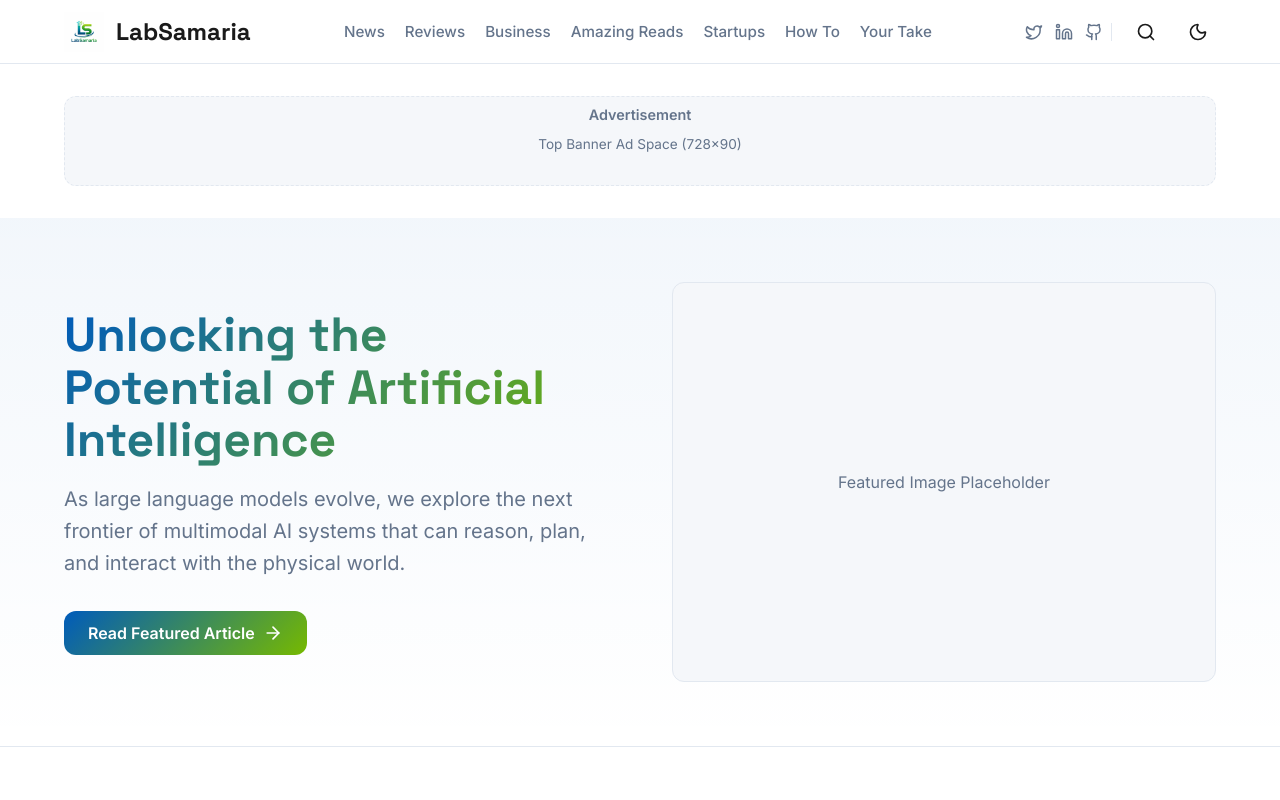
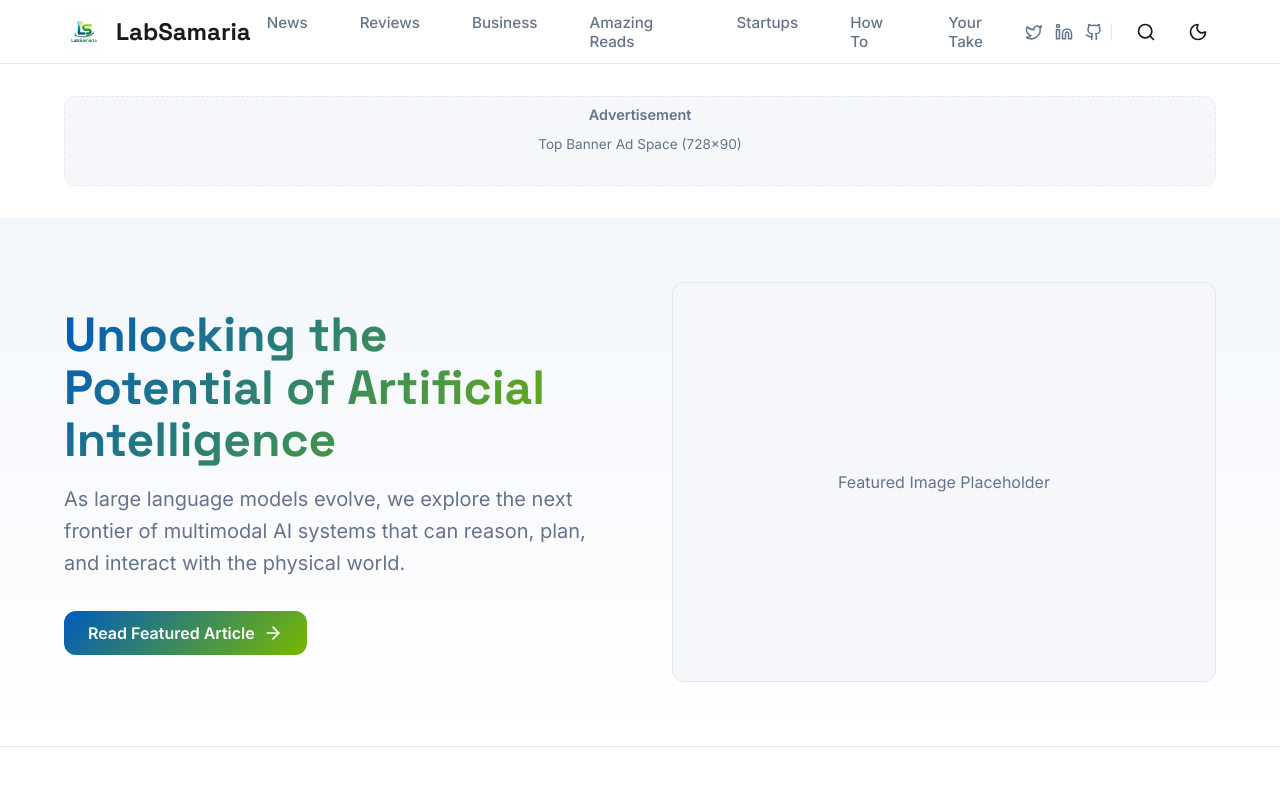
Before and after one commit to papamroma/LabSamaria, a Next.js app: page / in a window 1280 px wide. Shown: the top 800 px of the page. Built offline with nearby package versions, Linux system fonts and the light colour scheme.

Commit message:
Added active state indicator for navigation - green background when category is selected

```diff
--- a/src/components/Header.module.css
+++ b/src/components/Header.module.css
@@ -48,11 +48,28 @@
 .navLink {
     color: var(--muted);
     font-weight: 500;
-    transition: color 0.2s ease;
+    transition: all 0.2s ease;
+    padding: 0.5rem 1rem;
+    border-radius: 4px;
+    position: relative;
 }
 
 .navLink:hover {
-    color: var(--color-primary);
+    color: var(--foreground);
+    background-color: rgba(118, 185, 0, 0.1);
+}
+
+.navLink:active,
+.navLink.active {
+    background-color: var(--color-secondary);
+    color: white;
+}
+
+/* Active state for current page */
+.navLink[aria-current="page"] {
+    background-color: var(--color-secondary);
+    color: white;
+    font-weight: 600;
 }
 
 .socialIcons {
@@ -124,13 +141,22 @@
 .mobileNavLink {
     font-size: 1.1rem;
     font-weight: 500;
-    padding: 0.5rem;
+    padding: 0.75rem 1rem;
     border-radius: var(--radius);
+    transition: all 0.2s ease;
 }
 
 .mobileNavLink:hover {
     background-color: var(--card-bg);
     color: var(--color-primary);
+}
+
+.mobileNavLink:active,
+.mobileNavLink.active,
+.mobileNavLink[aria-current="page"] {
+    background-color: var(--color-secondary);
+    color: white;
+    font-weight: 600;
 }
 
 @media (min-width: 768px) {
--- a/src/components/Header.tsx
+++ b/src/components/Header.tsx
@@ -3,12 +3,14 @@
 import { useState, useEffect } from "react";
 import Link from "next/link";
 import Image from "next/image";
+import { usePathname } from "next/navigation";
 import { Menu, X, Search, Sun, Moon, Twitter, Linkedin, Github } from "lucide-react";
 import styles from "./Header.module.css";
 
 export default function Header() {
     const [isMenuOpen, setIsMenuOpen] = useState(false);
     const [theme, setTheme] = useState("light");
+    const pathname = usePathname();
 
     useEffect(() => {
         // Check system preference or local storage
@@ -39,13 +41,13 @@ export default function Header() {
 
                 {/* Desktop Nav */}
                 <nav className={styles.nav}>
-                    <Link href="/category/news" className={styles.navLink}>News</Link>
-                    <Link href="/category/reviews" className={styles.navLink}>Reviews</Link>
-                    <Link href="/category/business" className={styles.navLink}>Business</Link>
-                    <Link href="/category/amazing-reads" className={styles.navLink}>Amazing Reads</Link>
-                    <Link href="/category/startups" className={styles.navLink}>Startups</Link>
-                    <Link href="/category/tutorials" className={styles.navLink}>How To</Link>
-                    <Link href="/category/your-take" className={styles.navLink}>Your Take</Link>
+                    <Link href="/category/news" className={styles.navLink} aria-current={pathname === '/category/news' ? 'page' : undefined}>News</Link>
+                    <Link href="/category/reviews" className={styles.navLink} aria-current={pathname === '/category/reviews' ? 'page' : undefined}>Reviews</Link>
+                    <Link href="/category/business" className={styles.navLink} aria-current={pathname === '/category/business' ? 'page' : undefined}>Business</Link>
+                    <Link href="/category/amazing-reads" className={styles.navLink} aria-current={pathname === '/category/amazing-reads' ? 'page' : undefined}>Amazing Reads</Link>
+                    <Link href="/category/startups" className={styles.navLink} aria-current={pathname === '/category/startups' ? 'page' : undefined}>Startups</Link>
+                    <Link href="/category/tutorials" className={styles.navLink} aria-current={pathname === '/category/tutorials' ? 'page' : undefined}>How To</Link>
+                    <Link href="/category/your-take" className={styles.navLink} aria-current={pathname === '/category/your-take' ? 'page' : undefined}>Your Take</Link>
                 </nav>
 
                 <div className={styles.actions}>
@@ -84,13 +86,13 @@ export default function Header() {
             {/* Mobile Nav */}
             {isMenuOpen && (
                 <div className={styles.mobileNav}>
-                    <Link href="/category/news" className={styles.mobileNavLink} onClick={() => setIsMenuOpen(false)}>News</Link>
-                    <Link href="/category/reviews" className={styles.mobileNavLink} onClick={() => setIsMenuOpen(false)}>Reviews</Link>
-                    <Link href="/category/business" className={styles.mobileNavLink} onClick={() => setIsMenuOpen(false)}>Business</Link>
-                    <Link href="/category/amazing-reads" className={styles.mobileNavLink} onClick={() => setIsMenuOpen(false)}>Amazing Reads</Link>
-                    <Link href="/category/startups" className={styles.mobileNavLink} onClick={() => setIsMenuOpen(false)}>Startups</Link>
-                    <Link href="/category/tutorials" className={styles.mobileNavLink} onClick={() => setIsMenuOpen(false)}>How To</Link>
-                    <Link href="/category/your-take" className={styles.mobileNavLink} onClick={() => setIsMenuOpen(false)}>Your Take</Link>
+                    <Link href="/category/news" className={styles.mobileNavLink} onClick={() => setIsMenuOpen(false)} aria-current={pathname === '/category/news' ? 'page' : undefined}>News</Link>
+                    <Link href="/category/reviews" className={styles.mobileNavLink} onClick={() => setIsMenuOpen(false)} aria-current={pathname === '/category/reviews' ? 'page' : undefined}>Reviews</Link>
+                    <Link href="/category/business" className={styles.mobileNavLink} onClick={() => setIsMenuOpen(false)} aria-current={pathname === '/category/business' ? 'page' : undefined}>Business</Link>
+                    <Link href="/category/amazing-reads" className={styles.mobileNavLink} onClick={() => setIsMenuOpen(false)} aria-current={pathname === '/category/amazing-reads' ? 'page' : undefined}>Amazing Reads</Link>
+                    <Link href="/category/startups" className={styles.mobileNavLink} onClick={() => setIsMenuOpen(false)} aria-current={pathname === '/category/startups' ? 'page' : undefined}>Startups</Link>
+                    <Link href="/category/tutorials" className={styles.mobileNavLink} onClick={() => setIsMenuOpen(false)} aria-current={pathname === '/category/tutorials' ? 'page' : undefined}>How To</Link>
+                    <Link href="/category/your-take" className={styles.mobileNavLink} onClick={() => setIsMenuOpen(false)} aria-current={pathname === '/category/your-take' ? 'page' : undefined}>Your Take</Link>
                 </div>
             )}
         </header>
```
